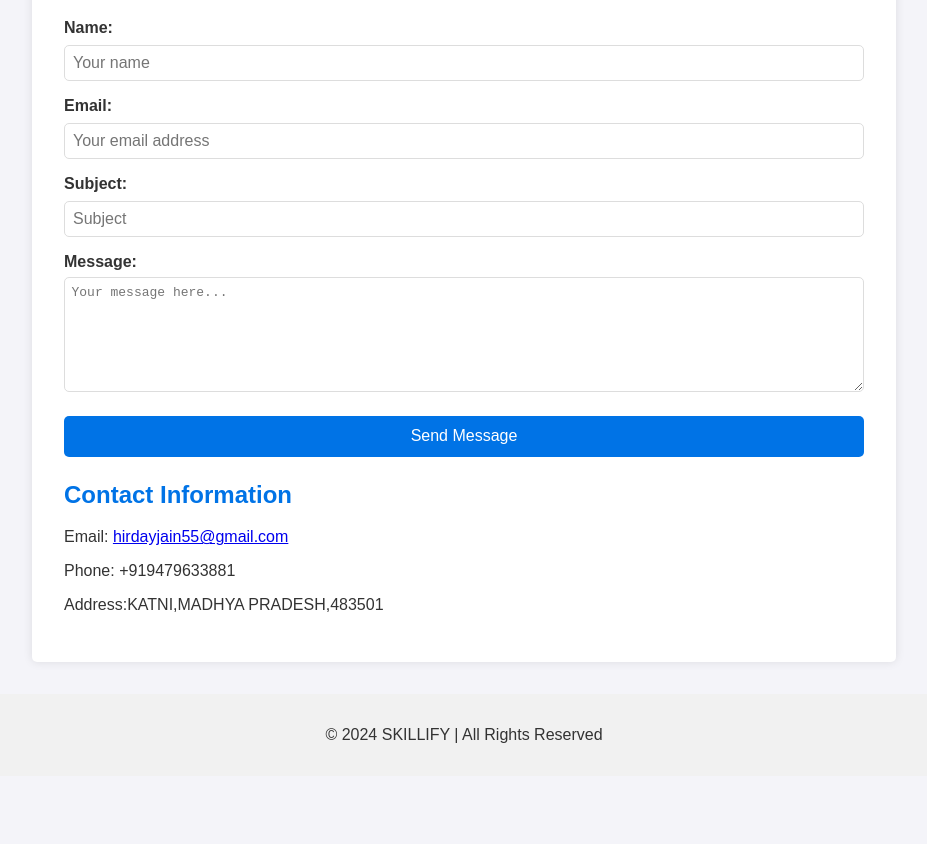
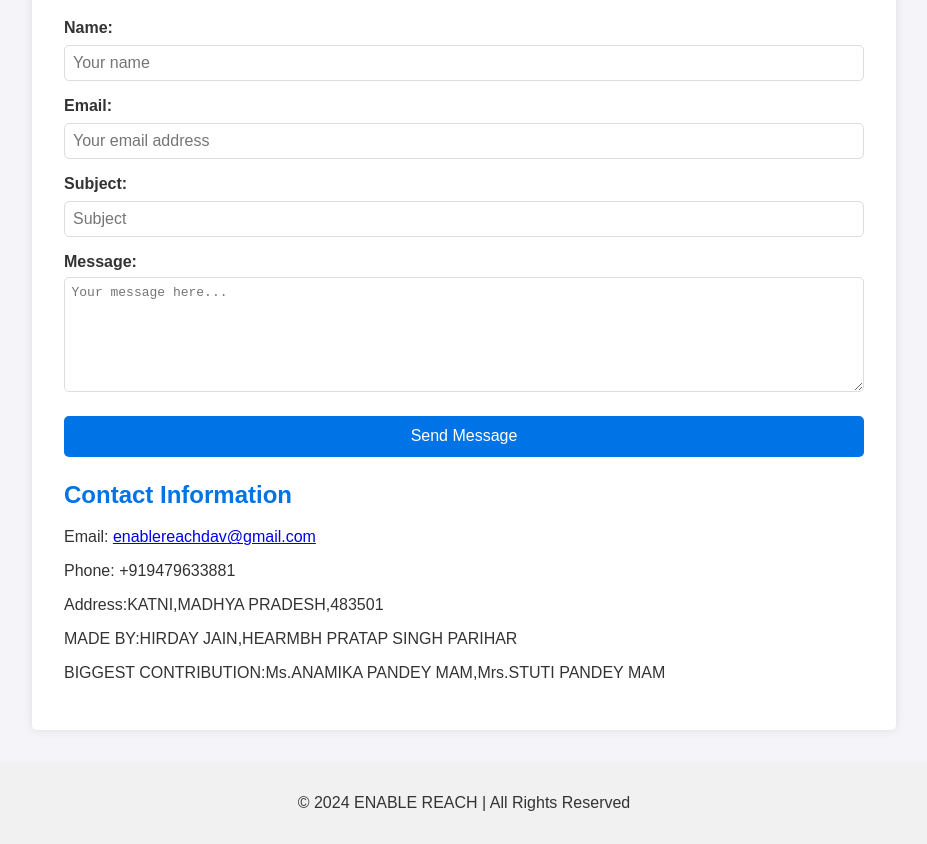
Before and after one commit to HIRDAYLAL1/enablereach.com, a plain HTML site: page contact-us.html in a window 1280 px wide. Shown: the part 275-1119 px from the top of the page, without its empty margins (176-1103 px from the left). Before the commit the page ends 1051 px from the top, so only its background shows below. Drawn offline with Linux system fonts and the light colour scheme.

Commit message:
Update contact-us.html

```diff
--- a/contact-us.html
+++ b/contact-us.html
@@ -103,14 +103,16 @@
 
     <div class="contact-info">
         <h2>Contact Information</h2>
-        <p>Email: <a href="mailto:hirdayjain55@gmail.com">hirdayjain55@gmail.com</a></p>
+        <p>Email: <a href="mailto:enablereachdav@gmail.com">enablereachdav@gmail.com</a></p>
         <p>Phone: +919479633881</p>
         <p>Address:KATNI,MADHYA PRADESH,483501</p>
+        <p>MADE BY:HIRDAY JAIN,HEARMBH PRATAP SINGH PARIHAR</p>
+        <p>BIGGEST CONTRIBUTION:Ms.ANAMIKA PANDEY MAM,Mrs.STUTI PANDEY MAM</p>
     </div>
 </div>
 
 <footer>
-    <p>© 2024 SKILLIFY | All Rights Reserved</p>
+    <p>© 2024 ENABLE REACH | All Rights Reserved</p>
 </footer>
 
 </body>
```
